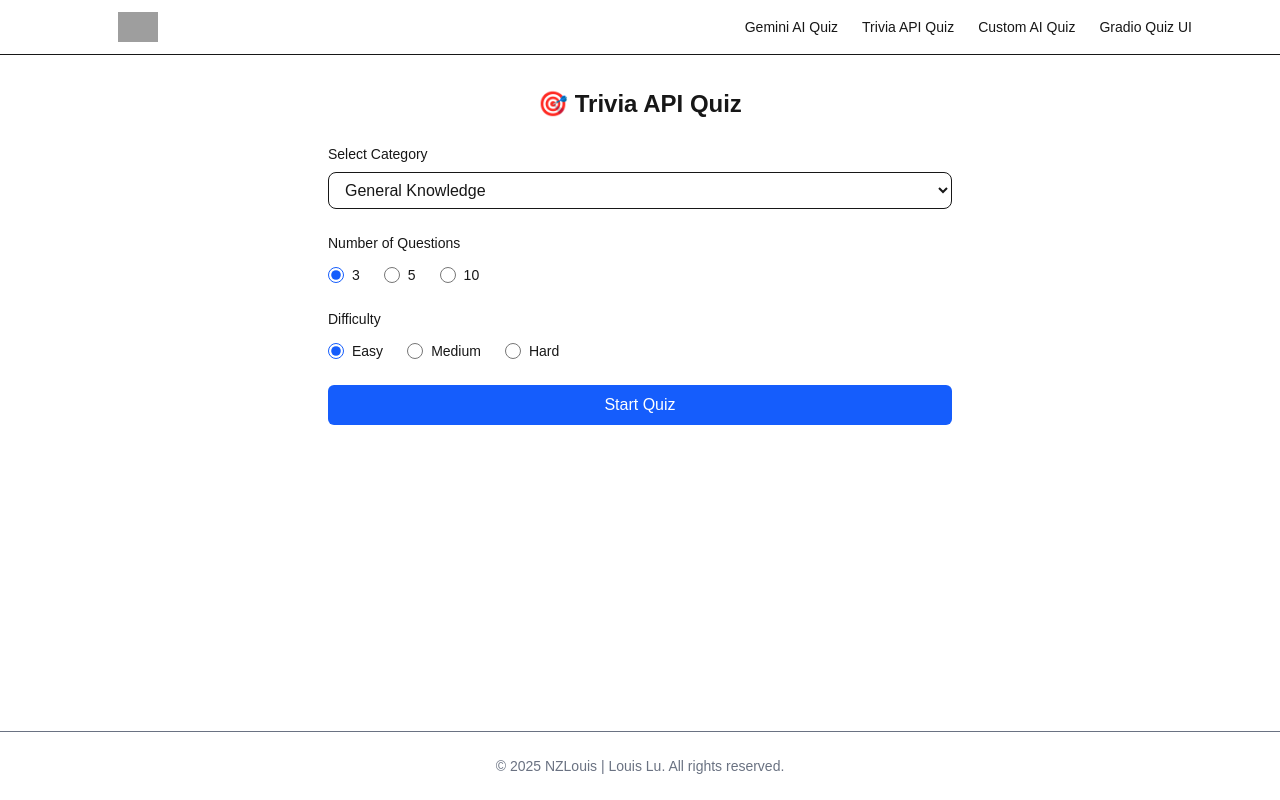
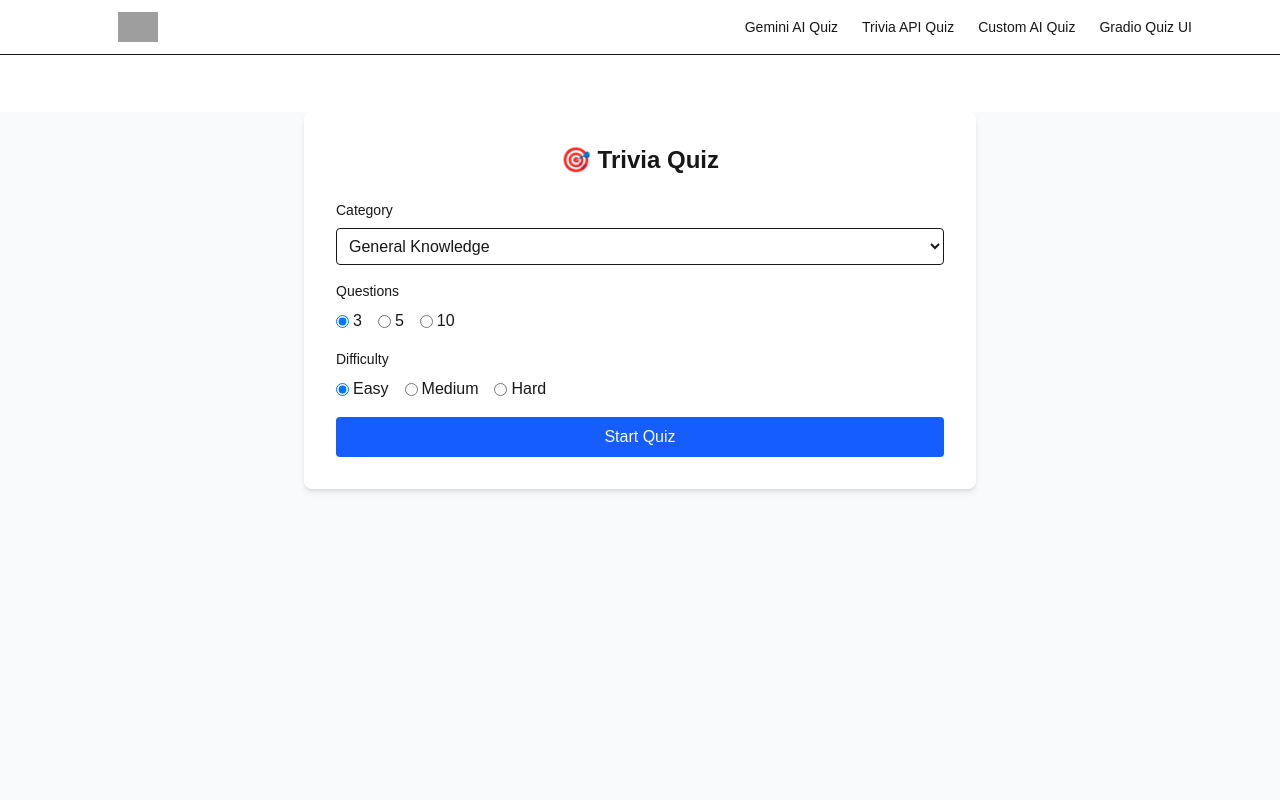
Before and after one commit to NZLouislu/nzlouis-ai-quiz, a Next.js app: page /trivia-api-quiz in a window 1280 px wide. Shown: the top 800 px of the page. Built offline with nearby package versions, Linux system fonts and the light colour scheme; grey boxes are pictures that could not be loaded.

Commit message:
Imporve trivia api quiz.

```diff
--- a/app/trivia-api-quiz/page.tsx
+++ b/app/trivia-api-quiz/page.tsx
@@ -1,18 +1,11 @@
 "use client";
 
-import * as React from "react";
 import { useState } from "react";
 
-type Difficulty = "Easy" | "Medium" | "Hard";
-
-type TriviaQuestion = {
-  category: string;
-  type: "multiple";
-  difficulty: "easy" | "medium" | "hard";
+type QuizItem = {
   question: string;
-  correct_answer: string;
-  incorrect_answers: string[];
-  allAnswers: string[];
+  options: string[];
+  correctAnswer: string;
 };
 
 const categories = [
@@ -37,132 +30,69 @@ const categories = [
   { id: "27", name: "Animals" },
 ];
 
-export default function TriviaApiQuizPage() {
+export default function TriviaQuizPage() {
   const [category, setCategory] = useState("9");
   const [numQuestions, setNumQuestions] = useState("3");
-  const [difficulty, setDifficulty] = useState<Difficulty>("Easy");
-  const [questions, setQuestions] = useState<TriviaQuestion[]>([]);
+  const [difficulty, setDifficulty] = useState("easy");
+  const [quiz, setQuiz] = useState<QuizItem[] | null>(null);
   const [currentIndex, setCurrentIndex] = useState(0);
+  const [selectedAnswer, setSelectedAnswer] = useState<string | null>(null);
+  const [isCorrect, setIsCorrect] = useState<boolean | null>(null);
   const [score, setScore] = useState(0);
-  const [selectedAnswer, setSelectedAnswer] = useState("");
-  const [showFeedback, setShowFeedback] = useState(false);
-  const [isLoading, setIsLoading] = useState(false);
+  const [loading, setLoading] = useState(false);
   const [showResults, setShowResults] = useState(false);
 
-  const generateQuestions = async () => {
-    if (!category) return;
+  const handleStart = async () => {
+    setLoading(true);
+    setQuiz(null);
+    setShowResults(false);
+    setScore(0);
+    setCurrentIndex(0);
 
-    setIsLoading(true);
-    setShowResults(false);
+    const res = await fetch("/api/trivia-quiz", {
+      method: "POST",
+      headers: { "Content-Type": "application/json" },
+      body: JSON.stringify({ category, numQuestions, difficulty }),
+    });
 
-    try {
-      const difficultyMap: Record<Difficulty, string> = {
-        Easy: "easy",
-        Medium: "medium",
-        Hard: "hard",
+    const data = await res.json();
+    setQuiz(data.quiz);
+    setLoading(false);
   };
 
-      const res = await fetch(
-        `https://opentdb.com/api.php?amount=${numQuestions}&category=${category}&difficulty=${difficultyMap[difficulty]}&type=multiple`
-      );
-      const data: { results: Omit<TriviaQuestion, "allAnswers">[] } =
-        await res.json();
-
-      if (data.results) {
-        const formatted: TriviaQuestion[] = data.results.map((q) => {
-          const allAnswers = [...q.incorrect_answers];
-          const randomIndex = Math.floor(
-            Math.random() * (allAnswers.length + 1)
-          );
-          allAnswers.splice(randomIndex, 0, q.correct_answer);
-          return { ...q, allAnswers };
-        });
-
-        setQuestions(formatted);
-        setCurrentIndex(0);
-        setScore(0);
-        setSelectedAnswer("");
-        setShowFeedback(false);
-      }
-    } catch (error) {
-      console.error("Failed to fetch questions:", error);
-    } finally {
-      setIsLoading(false);
-    }
-  };
-
-  const handleAnswer = (answer: string) => {
-    if (showFeedback) return;
-    setSelectedAnswer(answer);
-    setShowFeedback(true);
-
-    const currentQuestion = questions[currentIndex];
-    if (answer === currentQuestion.correct_answer) {
-      setScore((prev) => prev + 1);
-    }
+  const handleAnswer = (option: string) => {
+    if (selectedAnswer) return;
+    setSelectedAnswer(option);
+    const correct = option === quiz![currentIndex].correctAnswer;
+    setIsCorrect(correct);
+    if (correct) setScore((s) => s + 1);
   };
 
   const handleNext = () => {
-    if (currentIndex + 1 < questions.length) {
-      setCurrentIndex((prev) => prev + 1);
-      setSelectedAnswer("");
-      setShowFeedback(false);
+    if (currentIndex + 1 < quiz!.length) {
+      setCurrentIndex((i) => i + 1);
+      setSelectedAnswer(null);
+      setIsCorrect(null);
     } else {
       setShowResults(true);
     }
   };
 
-  const resetQuiz = () => {
-    setQuestions([]);
-    setCurrentIndex(0);
-    setScore(0);
-    setSelectedAnswer("");
-    setShowFeedback(false);
-    setShowResults(false);
-  };
+  if (!quiz && !showResults) {
+    return (
+      <main className="min-h-screen flex items-start justify-center bg-gray-50 mt-12">
+        <div className="max-w-2xl w-full bg-white p-8 rounded-lg shadow-md">
+          <h1 className="text-2xl font-bold text-center mb-6">
+            🎯 Trivia Quiz
+          </h1>
 
-  if (showResults) {
-    return (
-      <div className="max-w-2xl mx-auto p-6 space-y-6">
-        <h1 className="text-2xl font-bold text-center">🎯 Trivia API Quiz</h1>
-        <div className="text-center space-y-4 border p-6 rounded-lg shadow">
-          <h2 className="text-xl font-semibold">Quiz Complete!</h2>
-          <p className="text-lg">
-            Your Score: {score}/{questions.length}
-          </p>
-          <p className="text-gray-600">
-            {score === questions.length
-              ? "Perfect! 🎉"
-              : score >= questions.length * 0.7
-              ? "Great job! 👏"
-              : "Keep practicing! 📚"}
-          </p>
-          <button
-            onClick={resetQuiz}
-            className="w-full bg-blue-600 text-white py-2 px-4 rounded-md hover:bg-blue-700 transition-colors"
-          >
-            New Quiz
-          </button>
-        </div>
-      </div>
-    );
-  }
-
-  return (
-    <div className="max-w-2xl mx-auto p-6 space-y-6">
-      <h1 className="text-2xl font-bold text-center">🎯 Trivia API Quiz</h1>
-
-      {questions.length === 0 ? (
-        <div className="space-y-6">
-          <div className="space-y-2">
-            <label htmlFor="category" className="block text-sm font-medium">
-              Select Category
-            </label>
+          <div className="space-y-4">
+            <div>
+              <label className="block text-sm font-medium mb-2">Category</label>
               <select
-              id="category"
                 value={category}
                 onChange={(e) => setCategory(e.target.value)}
-              className="w-full px-3 py-2 border rounded-lg focus:outline-none focus:ring-2 focus:ring-blue-500"
+                className="w-full border rounded p-2"
               >
                 {categories.map((c) => (
                   <option key={c.id} value={c.id}>
@@ -172,146 +102,154 @@ export default function TriviaApiQuizPage() {
               </select>
             </div>
 
-          <div className="space-y-3">
-            <span className="block text-sm font-medium">
-              Number of Questions
-            </span>
-            <div className="flex gap-6">
+            <div>
+              <label className="block text-sm font-medium mb-2">
+                Questions
+              </label>
+              <div className="flex gap-4">
                 {["3", "5", "10"].map((num) => (
-                <label
-                  key={num}
-                  className="flex items-center gap-2 cursor-pointer"
-                >
+                  <label key={num} className="flex items-center gap-1">
                     <input
                       type="radio"
-                    name="numQuestions"
                       value={num}
                       checked={numQuestions === num}
                       onChange={(e) => setNumQuestions(e.target.value)}
-                    className="h-4 w-4 text-blue-600 accent-blue-600"
                     />
-                  <span className="text-sm">{num}</span>
+                    {num}
                   </label>
                 ))}
               </div>
             </div>
 
-          <div className="space-y-3">
-            <span className="block text-sm font-medium">Difficulty</span>
-            <div className="flex gap-6">
-              {["Easy", "Medium", "Hard"].map((level) => (
-                <label
-                  key={level}
-                  className="flex items-center gap-2 cursor-pointer"
-                >
+            <div>
+              <label className="block text-sm font-medium mb-2">
+                Difficulty
+              </label>
+              <div className="flex gap-4">
+                {["easy", "medium", "hard"].map((level) => (
+                  <label key={level} className="flex items-center gap-1">
                     <input
                       type="radio"
-                    name="difficulty"
                       value={level}
                       checked={difficulty === level}
-                    onChange={(e) =>
-                      setDifficulty(e.target.value as Difficulty)
-                    }
-                    className="h-4 w-4 text-blue-600 accent-blue-600"
+                      onChange={(e) => setDifficulty(e.target.value)}
                     />
-                  <span className="text-sm">{level}</span>
+                    <span className="capitalize">{level}</span>
                   </label>
                 ))}
               </div>
             </div>
 
             <button
-            onClick={generateQuestions}
-            disabled={isLoading}
-            className="w-full bg-blue-600 text-white py-2 px-4 rounded-md hover:bg-blue-700 transition-colors disabled:opacity-50 disabled:cursor-not-allowed"
+              onClick={handleStart}
+              disabled={loading}
+              className="w-full bg-blue-600 text-white py-2 rounded hover:bg-blue-700 disabled:bg-blue-400"
             >
-            {isLoading ? "Generating..." : "Start Quiz"}
+              {loading ? "Loading..." : "Start Quiz"}
             </button>
           </div>
-      ) : (
-        <div className="space-y-4 border p-4 rounded-lg shadow">
-          <div className="flex justify-between items-center text-sm text-gray-600">
+        </div>
+      </main>
+    );
+  }
+
+  if (quiz && !showResults) {
+    const currentQ = quiz[currentIndex];
+    return (
+      <main className="min-h-screen flex items-start justify-center bg-gray-50 mt-12">
+        <div className="max-w-2xl w-full bg-white p-8 rounded-lg shadow-md">
+          <div className="flex justify-between text-sm text-gray-600 mb-4">
             <span>
-              Question {currentIndex + 1} of {questions.length}
+              Question {currentIndex + 1} / {quiz.length}
             </span>
             <span>Score: {score}</span>
           </div>
 
           <h2
-            className="text-lg font-semibold"
-            dangerouslySetInnerHTML={{
-              __html: questions[currentIndex].question,
-            }}
+            className="text-lg font-semibold mb-6"
+            dangerouslySetInnerHTML={{ __html: currentQ.question }}
           />
 
-          <div className="flex flex-col gap-3">
-            {questions[currentIndex].allAnswers.map((answer, i) => {
-              const isCorrect =
-                answer === questions[currentIndex].correct_answer;
-              const isSelected = answer === selectedAnswer;
-
-              let optionClass =
-                "flex items-start gap-3 p-2 rounded cursor-pointer transition-colors";
-
-              if (showFeedback) {
-                if (isSelected && isCorrect) {
-                  optionClass += " bg-green-200 border border-green-600";
-                } else if (isSelected && !isCorrect) {
-                  optionClass += " bg-red-200 border border-red-600";
-                } else if (isCorrect) {
-                  optionClass += " bg-green-100 border border-green-400";
+          <ul className="space-y-3">
+            {currentQ.options.map((opt, i) => {
+              const isOptionCorrect = opt === currentQ.correctAnswer;
+              const isSelected = selectedAnswer === opt;
+              return (
+                <li
+                  key={i}
+                  onClick={() => handleAnswer(opt)}
+                  className={`p-4 rounded-lg cursor-pointer transition flex justify-between items-center
+                    ${
+                      isSelected
+                        ? isCorrect
+                          ? "bg-green-200"
+                          : "bg-red-200"
+                        : "bg-gray-100 hover:bg-gray-200"
                     }
-              } else {
-                optionClass += " hover:bg-gray-50";
-              }
-
-              return (
-                <div
-                  key={i}
-                  onClick={() => handleAnswer(answer)}
-                  className={optionClass}
-                  dangerouslySetInnerHTML={{ __html: answer }}
-                />
+                    ${selectedAnswer && isOptionCorrect && "bg-green-200"}
+                  `}
+                >
+                  <span dangerouslySetInnerHTML={{ __html: opt }} />
+                  {selectedAnswer &&
+                    (isSelected ? (
+                      isCorrect ? (
+                        <span>✅</span>
+                      ) : (
+                        <span>❌</span>
+                      )
+                    ) : isOptionCorrect ? (
+                      <span>✅</span>
+                    ) : null)}
+                </li>
               );
             })}
-          </div>
+          </ul>
 
-          {showFeedback && (
-            <div className="text-center">
-              {selectedAnswer === questions[currentIndex].correct_answer ? (
-                <p className="text-green-700 font-medium mt-2">✅ Correct!</p>
-              ) : (
-                <p className="text-red-700 font-medium mt-2">
-                  ❌ Wrong! Correct answer:{" "}
-                  <span
-                    dangerouslySetInnerHTML={{
-                      __html: questions[currentIndex].correct_answer,
-                    }}
-                  />
+          {selectedAnswer && (
+            <div className="mt-4">
+              {!isCorrect && (
+                <p className="text-red-600">
+                  Correct Answer: {currentQ.correctAnswer}
                 </p>
               )}
-            </div>
-          )}
-
-          {showFeedback && (
               <button
                 onClick={handleNext}
-              className="w-full bg-blue-600 text-white py-2 px-4 rounded-md hover:bg-blue-700 mt-3"
+                className="mt-4 w-full bg-blue-600 text-white py-2 rounded hover:bg-blue-700"
               >
-              {currentIndex + 1 === questions.length
-                ? "Finish Quiz"
+                {currentIndex + 1 === quiz.length
+                  ? "View Results"
                   : "Next Question"}
-            </button>
-          )}
-
-          <button
-            onClick={resetQuiz}
-            className="w-full mt-3 border border-gray-300 text-gray-700 py-2 px-4 rounded hover:bg-gray-50"
-          >
-            Reset
               </button>
             </div>
           )}
         </div>
+      </main>
     );
   }
+
+  if (showResults) {
+    return (
+      <main className="min-h-screen flex items-start justify-center bg-gray-50 mt-12">
+        <div className="max-w-2xl w-full bg-white p-8 rounded-lg shadow-md text-center">
+          <h2 className="text-2xl font-bold mb-4">Quiz Complete 🎉</h2>
+          <p className="text-xl mb-6">
+            Your Score: {score} / {quiz?.length}
+          </p>
+          <button
+            onClick={() => {
+              setQuiz(null);
+              setShowResults(false);
+              setScore(0);
+              setCurrentIndex(0);
+            }}
+            className="w-full bg-blue-600 text-white py-2 rounded hover:bg-blue-700"
+          >
+            New Quiz
+          </button>
+        </div>
+      </main>
+    );
+  }
+
+  return null;
+}
```
Also changed, not shown: app/api/trivia-quiz/route.ts (added, +46 -0 lines). Lines whose indentation alone changed are shown as unchanged.
